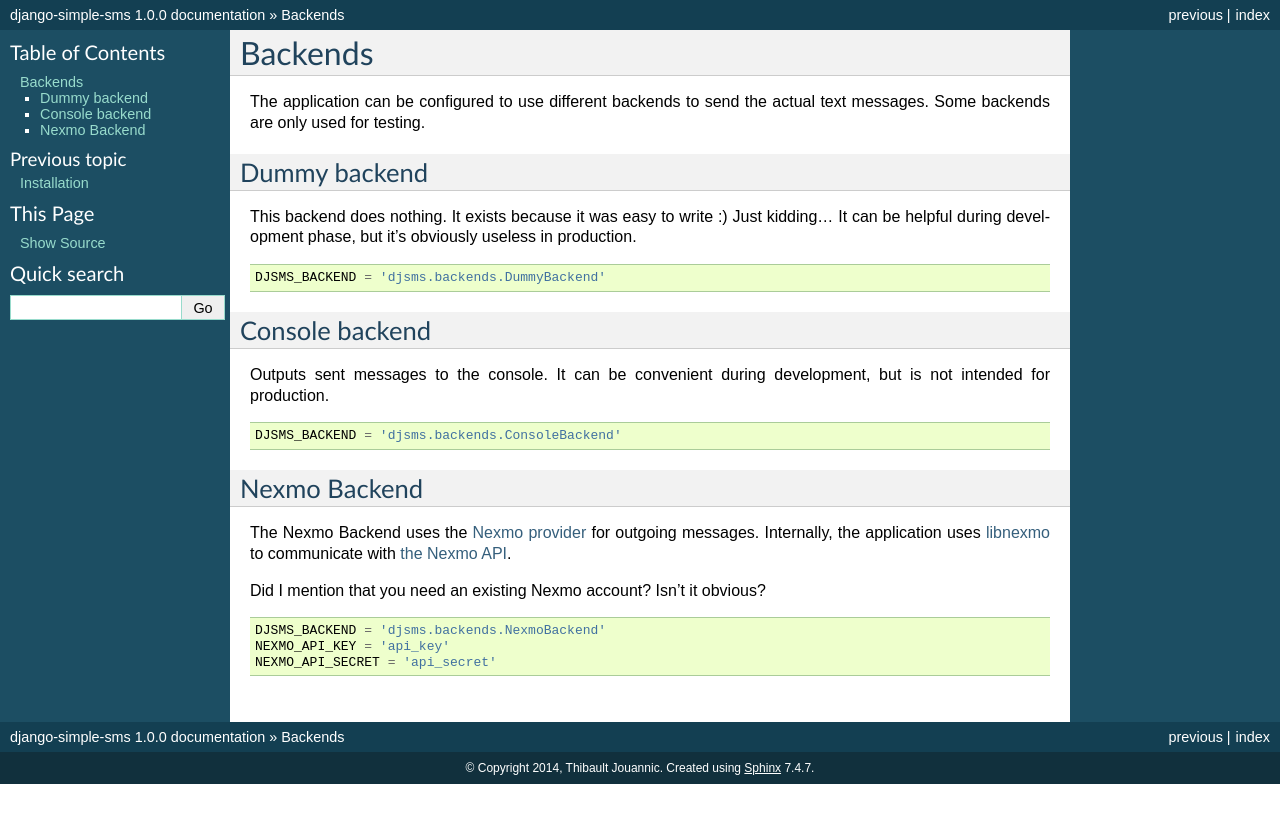
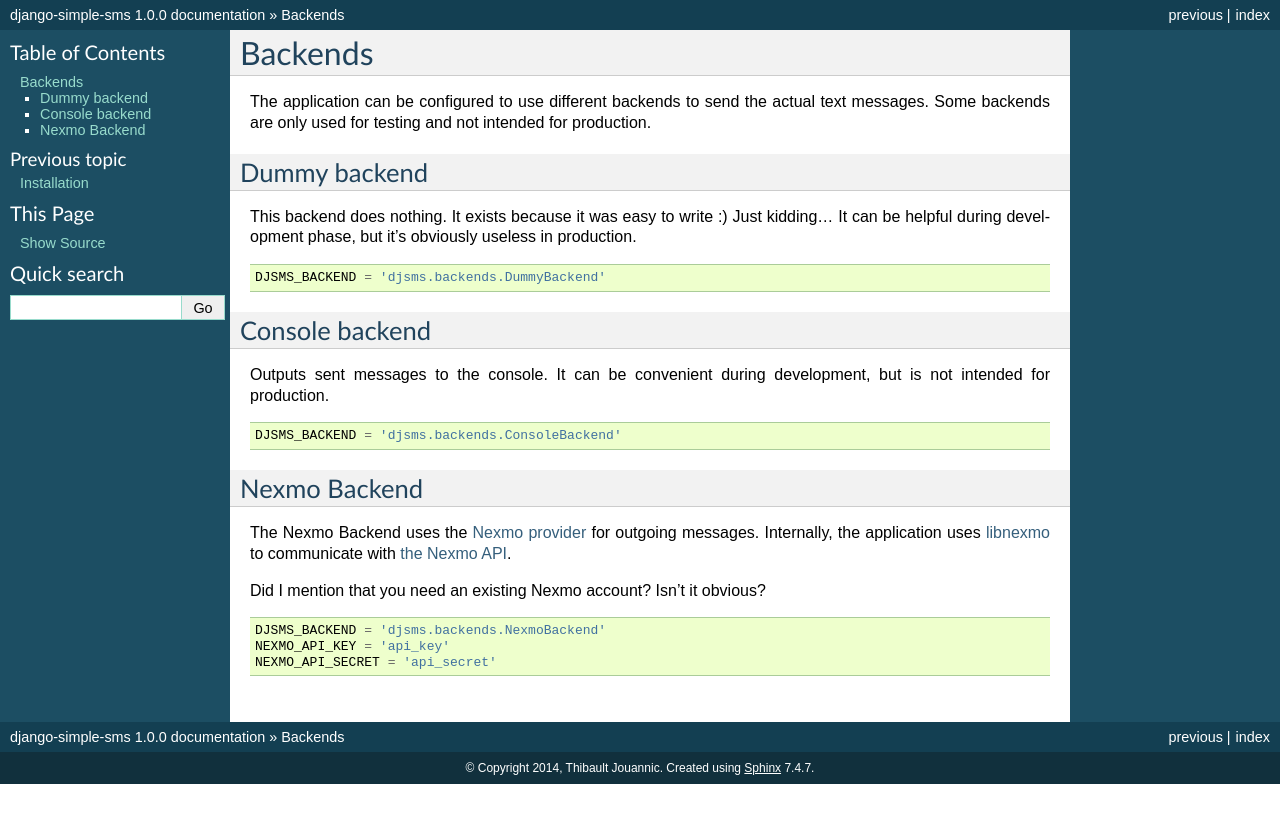
Before and after one commit to thibault/django-simple-sms, a Sphinx documentation site: the page built from docs/backends.rst, in a window 1280 px wide. Shown: the top 823 px of the page. Built offline with Sphinx 7.4.7, drawn with Linux system fonts in a browser that asks for light colours.

Commit message:
Backend doc intro

```diff
--- a/docs/backends.rst
+++ b/docs/backends.rst
@@ -2,7 +2,8 @@ Backends
 ========
 
 The application can be configured to use different backends to send the actual
-text messages. Some backends are only used for testing.
+text messages. Some backends are only used for testing and not intended for
+production.
 
 Dummy backend
 -------------
```
